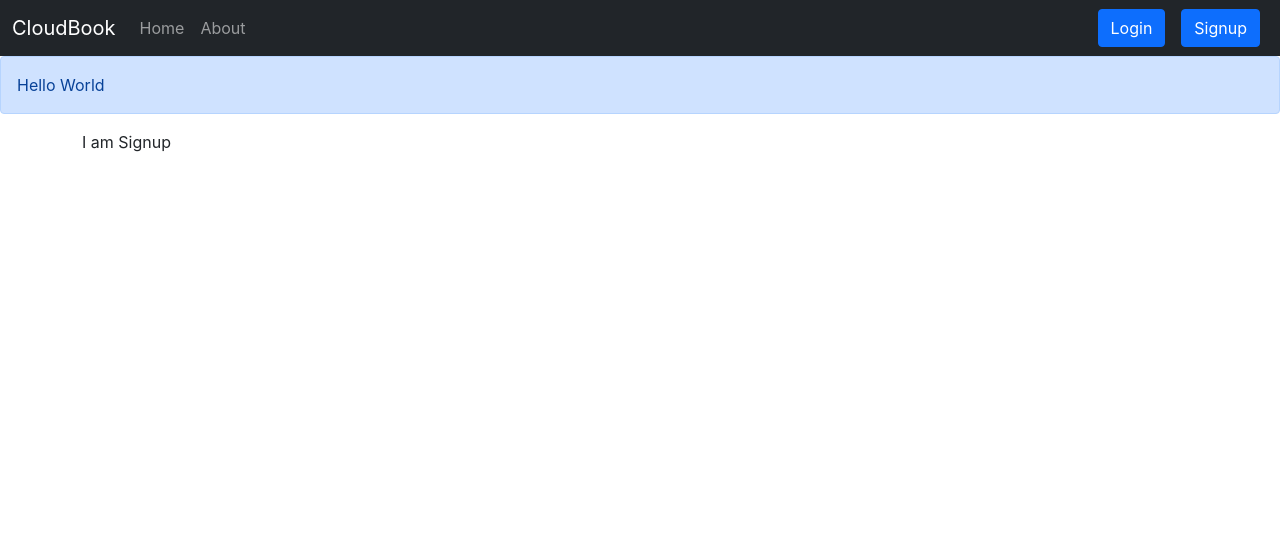
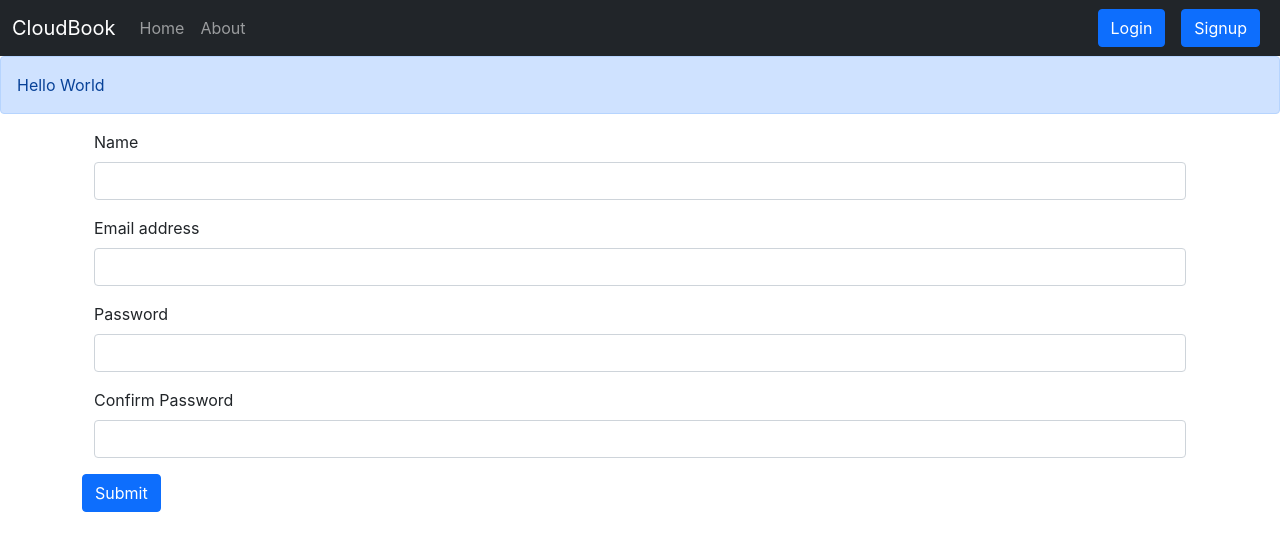
Before and after one commit to Vatsal-Dhupelia/CloudBook-ReactJs, a React (Create React App) app: page /signup in a window 1280 px wide. Shown: the top 550 px of the page. Built offline with nearby package versions, Linux system fonts and the light colour scheme.

Commit message:
Added SignUp Component

```diff
--- a/src/components/Login.js
+++ b/src/components/Login.js
@@ -37,7 +37,6 @@
                 <div className="mb-3">
                     <label htmlFor="email" className="form-label">Email address</label>
                     <input type="email" className="form-control" value={credentials.email} onChange={onChange} id="email" name='email' aria-describedby="emailHelp" />
-                    <div id="emailHelp" className="form-text">We'll never share your email with anyone else.</div>
                 </div>
                 <div className="mb-3">
                     <label htmlFor="password" className="form-label">Password</label>
--- a/src/components/Signup.js
+++ b/src/components/Signup.js
@@ -1,9 +1,56 @@
-import React from 'react'
+import React, {useState} from 'react'
+import { useHistory } from 'react-router-dom'
 
 const Signup = () => {
+    const [credentials, setCredentials] = useState({name: "", email: "", password: "", cpassword: ""})
+    let history = useHistory();
+
+    const handleSubmit = async (e) => {
+        e.preventDefault();
+        const {name, email, password} = credentials;
+        const response = await fetch("http://localhost:5000/api/auth/createuser", {
+            method: 'POST',
+            headers: {
+                'Content-Type': 'application/json'
+            },
+            body: JSON.stringify({name, email, password})
+        });
+        const json = await response.json();
+        console.log(json);
+        if (json.success) {
+            //Save the auth token  and redirect
+            localStorage.setItem('token', json.authtoken);
+            history.push("/");
+        }
+        else {
+            alert("Invalid Credentials");
+        }
+    }
+
+    const onChange = (e) => {
+        setCredentials({ ...credentials, [e.target.name]: e.target.value })
+    }
     return (
         <div>
-            I am Signup
+            <form onSubmit={handleSubmit}>
+                <div className="container mb-3">
+                    <label htmlFor="name" className="form-label">Name</label>
+                    <input type="text" className="form-control" id="name" name='name' onChange={onChange} aria-describedby="emailHelp" />
+                </div>
+                <div className="container mb-3">
+                    <label htmlFor="email" className="form-label">Email address</label>
+                    <input type="email" className="form-control" id="email" name='email' onChange={onChange} aria-describedby="emailHelp" />
+                </div>
+                <div className="container mb-3">
+                    <label htmlFor="password" className="form-label">Password</label>
+                    <input type="password" className="form-control" id="password" name='password' onChange={onChange} minLength={5} required />
+                </div>
+                <div className="container mb-3">
+                    <label htmlFor="cpassword" className="form-label">Confirm Password</label>
+                    <input type="password" className="form-control" id="cpassword" name='cpassword' onChange={onChange} minLength={5} required />
+                </div>
+                <button type="submit" className="btn btn-primary">Submit</button>
+            </form>
         </div>
     )
 }
```
Also changed, not shown: 1 other file (tests, documents, lock files or other folders).
